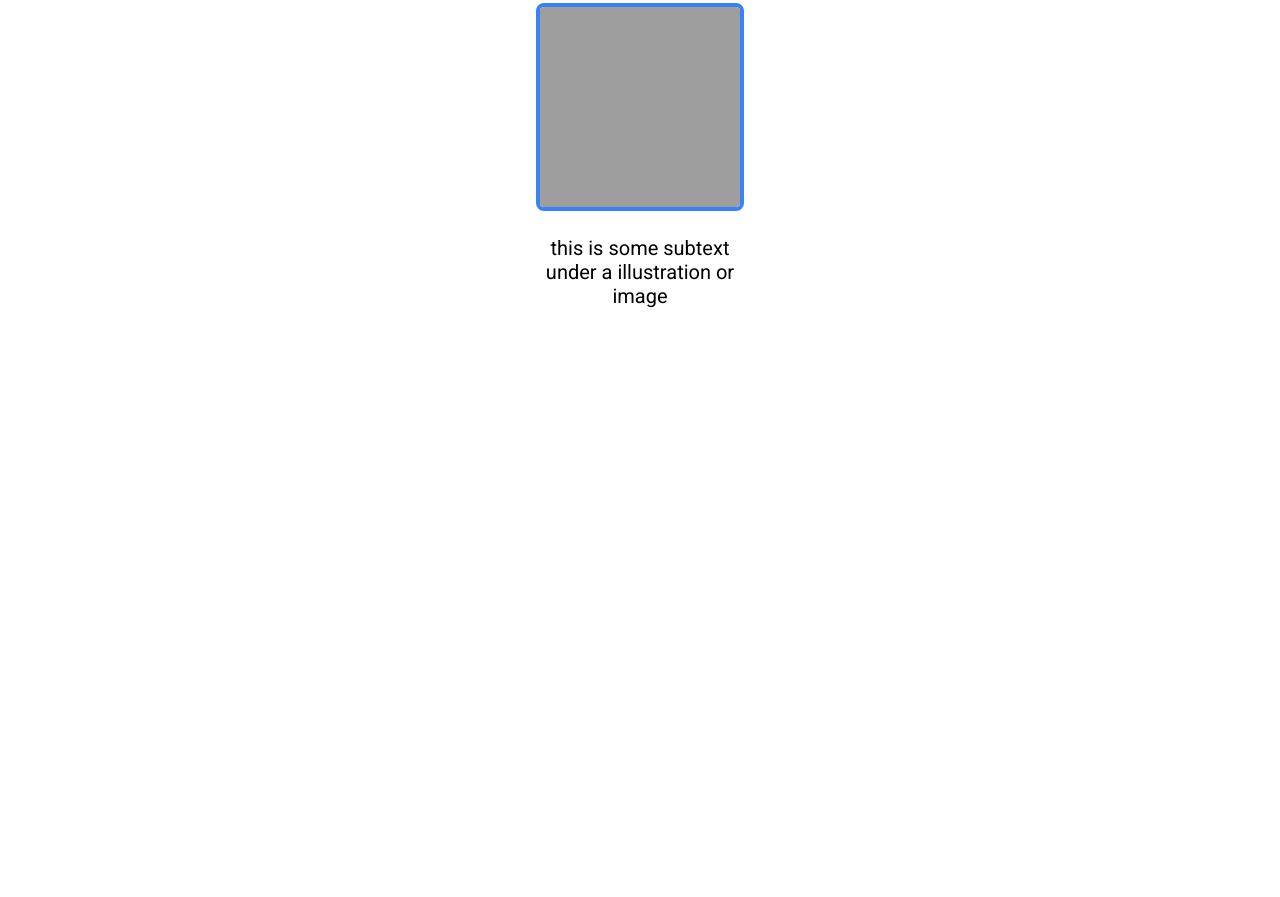
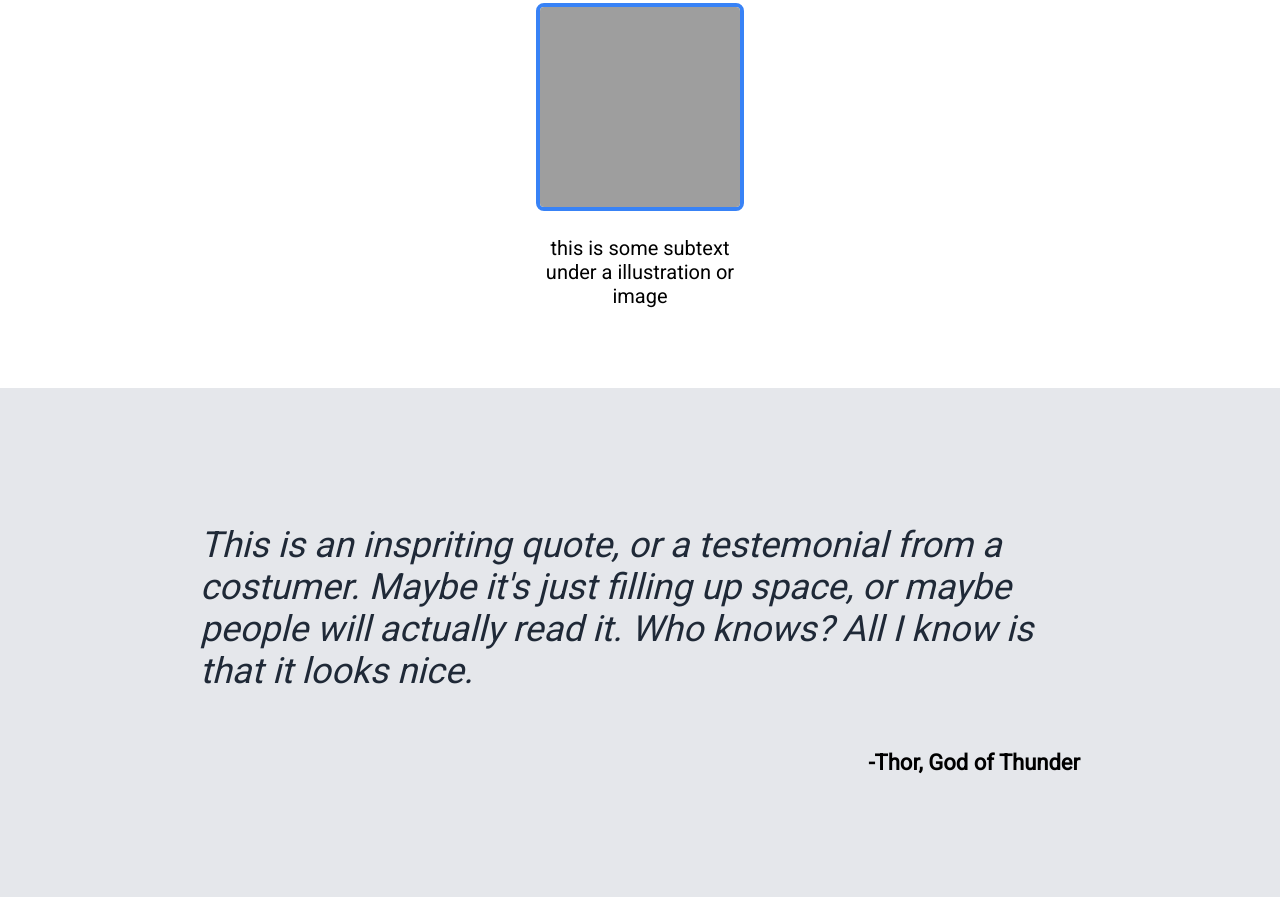
Before and after one commit to jv-guimaraes/foundations-landing-page, a plain HTML site: page index.html in a window 1280 px wide. Shown: the part 969-1866 px from the top of the page. Before the commit the page ends 1357 px from the top, so only its background shows below. Drawn offline with Linux system fonts and the light colour scheme; grey boxes are pictures that could not be loaded.

Commit message:
Add quote section

```diff
--- a/index.html
+++ b/index.html
@@ -49,5 +49,10 @@
             </div>
         </div>
     </div>
+
+    <div id="quote-section">
+        <p id="quote">This is an inspriting quote, or a testemonial from a costumer. Maybe it's just filling up space, or maybe people will actually read it. Who knows? All I know is that it looks nice.</p>
+        <p id="signature">-Thor, God of Thunder</p>
+    </div>
 </body>
 </html>
--- a/style.css
+++ b/style.css
@@ -9,8 +9,12 @@
 body {
     font-family: "Roboto";
     margin: 0;
+    display: flex;
+    flex-direction: column;
+    align-content: center;
 }
 
+/* HEADER */
 #header {
     background-color: var(--dark-background);
     display: flex;
@@ -37,6 +41,7 @@ body {
     text-decoration: none;
 }
 
+/* HERO SECTION */
 #hero-section {
     background-color: var(--dark-background);
     padding: 50px var(--global-padding);
@@ -75,6 +80,7 @@ body {
     max-width: 450px;
 }
 
+/* PICTURE SECTION */
 #picture-section {
     padding: 10px var(--global-padding);
     text-align: center;
@@ -107,3 +113,27 @@ body {
     border: 4px solid var(--blue);
     border-radius: 8px;
 }
+
+/* QUOTE SECTION */
+#quote-section {
+    background-color: var(--sub-text-white);
+    padding: 100px 200px;
+    display: flex;
+    flex-direction: column;
+    align-items: center;
+}
+
+#quote-section #quote {
+    font-size: 36px;
+    font-style: italic;
+    font-weight: 100;
+    color: var(--dark-background);
+    max-width: 1000px;
+}
+
+#quote-section #signature {
+    font-size: 22px;
+    color: black;
+    font-weight: 900;
+    align-self: flex-end;
+}
```
